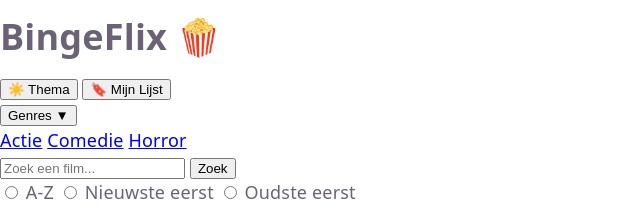
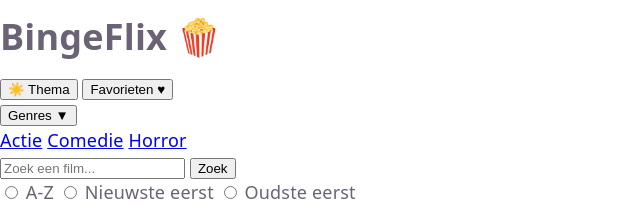
Before and after one commit to PhilippeAI2025/Bingeflix, a website built with Vite: page Bingeflix/index.html in a window 1280 px wide. Shown: the top 224 px of the page, 0-640 px from the left. Built offline with nearby package versions, Linux system fonts and the light colour scheme; no server answers.

Commit message:
Verander de tekst van de favorieten knop naar 'Favorieten ♥'

```diff
--- a/Bingeflix/index.html
+++ b/Bingeflix/index.html
@@ -11,7 +11,7 @@
     <h1>BingeFlix 🍿</h1>
 
     <button id="lichtemodus"><span class="icoon">☀️</span> Thema</button>
-    <button class="favoriteBtn">🔖 Mijn Lijst</button>
+    <button class="favoriteBtn">Favorieten ♥</button>
 
     <div class="dropdown">
       <button class="dropbtn">Genres ▼</button>
```
